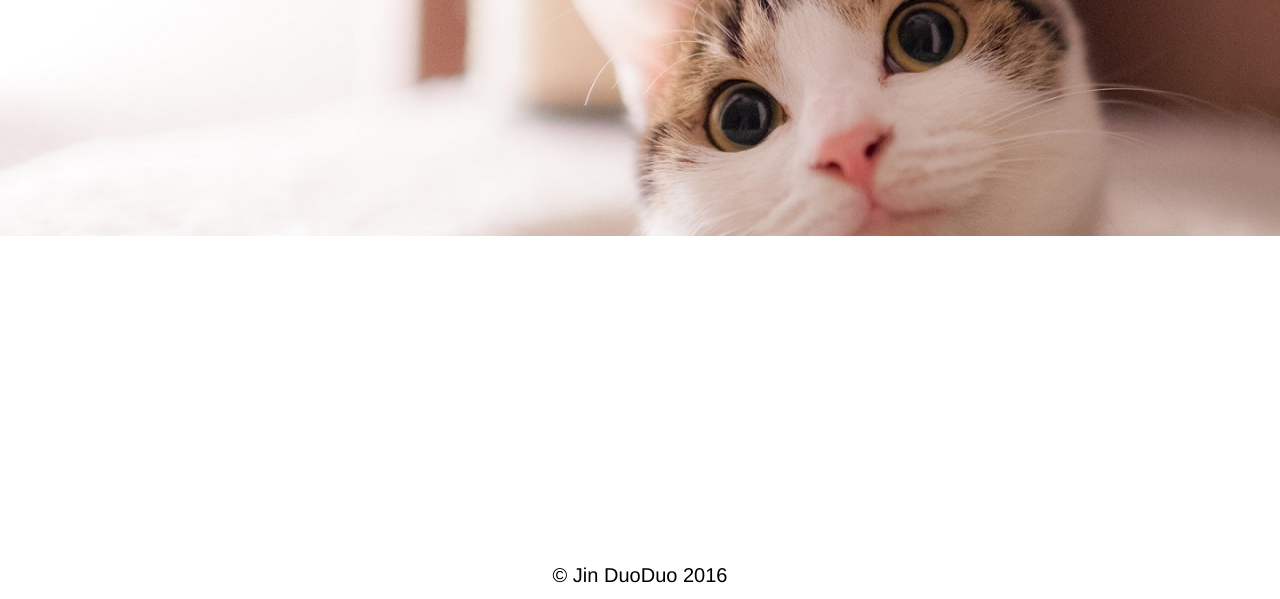
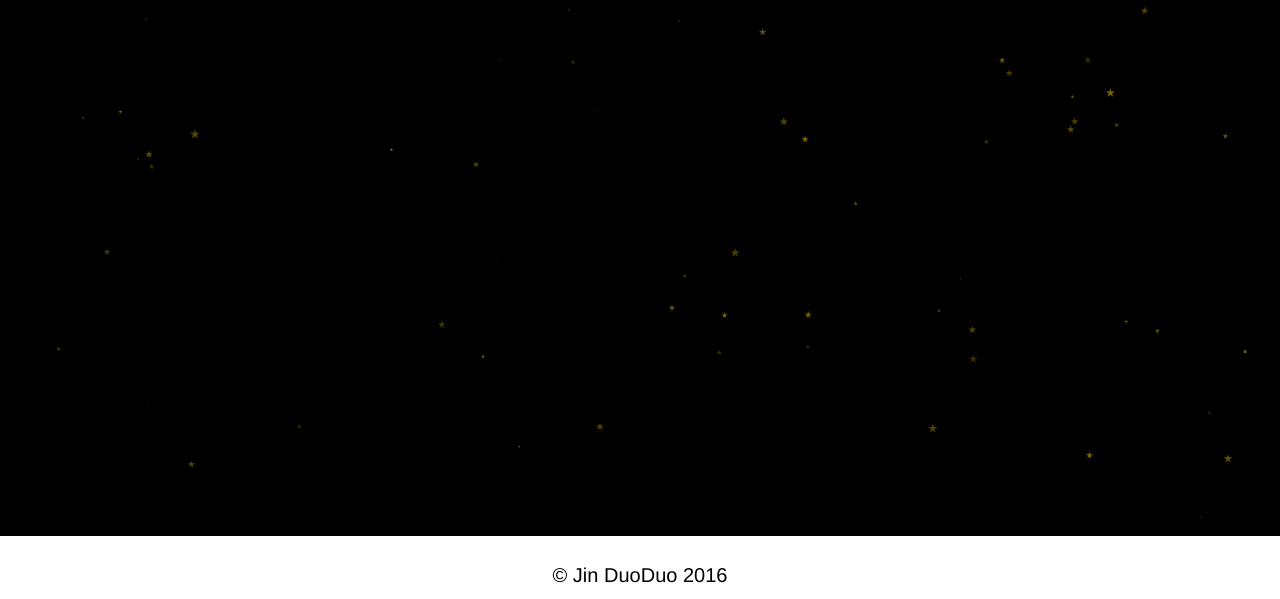
Before and after one commit to jinduoduolol/jinduoduolol.github.com, a plain HTML site: page index.html in a window 1280 px wide. Shown: the part 264-863 px from the top of the page. Drawn offline with nearby package versions, Linux system fonts and the light colour scheme.

Commit message:
add particles

```diff
--- a/assets/css/main.css
+++ b/assets/css/main.css
@@ -7,7 +7,7 @@
  */
 
 body {
-  background-color: #f2f2f2;
+    background-color: #f2f2f2;
     font-family: "Lato";
     font-weight: 300;
     font-size: 16px;
@@ -44,7 +44,7 @@ footer p {
 
 /* Header Wrap */
 #headerwrap {
-	background: url(../img/header-bg.jpg) no-repeat center top;
+	/* background: url(../img/header-bg.jpg) no-repeat center top; */
 	margin-top: 0px;
 	padding-top:140px;
 	text-align:center;
@@ -57,11 +57,6 @@ footer p {
     -moz-background-size: 100%;
     -o-background-size: 100%;
     background-size: 100%;
-
-    -webkit-background-size: cover;
-    -moz-background-size: cover;
-    -o-background-size: cover;
-    background-size: cover;
 }
 
 #headerwrap h1 {
@@ -74,32 +69,22 @@ footer p {
 	color: white;
 }
 
-/* Global Values */
-
-.desc {
-	padding-top: 50px;
+canvas {
+  display: block;
+  vertical-align: bottom;
 }
 
-.desc p {
-	color: #2f2f2f;
+/* ---- particles.js container ---- */
+
+#particles-js {
+  position: absolute;
+  top: 0;
+  z-index: -1;
+  width: 100%;
+  height: 100%;
+  background-color: #000000;
+  background-image: url("");
+  background-repeat: no-repeat;
+  background-size: cover;
+  background-position: 50% 50%;
 }
-
-.desc t {
-	color: #34495e;
-	font-weight: 700;
-}
-
-.desc imp {
-	padding: 6px;
-	color: white;
-	background: #34495e;
-}
-
-.desc more {
-	color: #95a5a6;
-}
-
-
-sm {
-	font-size: 12px;
-}
--- /dev/null
+++ b/assets/js/main.js
@@ -0,0 +1,111 @@
+/* ---- particles.js config ---- */
+particlesJS("particles-js", {
+  "particles": {
+    "number": {
+      "value": 80,
+      "density": {
+        "enable": true,
+        "value_area": 800
+      }
+    },
+    "color": {
+      "value": "#ffd700"
+    },
+    "shape": {
+      "type": "star",
+      "stroke": {
+        "width": 0,
+        "color": "#ffd700"
+      },
+      "polygon": {
+        "nb_sides": 5
+      },
+      "image": {
+        "src": "img/github.svg",
+        "width": 100,
+        "height": 100
+      }
+    },
+    "opacity": {
+      "value": 0.3,
+      "random": false,
+      "anim": {
+        "enable": true,
+        "speed": 1,
+        "opacity_min": 0.1,
+        "sync": false
+      }
+    },
+    "size": {
+      "value": 3,
+      "random": true,
+      "anim": {
+        "enable": false,
+        "speed": 40,
+        "size_min": 0.1,
+        "sync": false
+      }
+    },
+    "line_linked": {
+      "enable": false,
+      "distance": 150,
+      "color": "#ffffff",
+      "opacity": 0.4,
+      "width": 1
+    },
+    "move": {
+      "enable": true,
+      "speed": 1,
+      "direction": "none",
+      "random": true,
+      "straight": false,
+      "out_mode": "out",
+      "bounce": true,
+      "attract": {
+        "enable": true,
+        "rotateX": 600,
+        "rotateY": 1200
+      }
+    }
+  },
+  "interactivity": {
+    "detect_on": "canvas",
+    "events": {
+      "onhover": {
+        "enable": false,
+        "mode": "repulse"
+      },
+      "onclick": {
+        "enable": true,
+        "mode": "push"
+      },
+      "resize": true
+    },
+    "modes": {
+      "grab": {
+        "distance": 140,
+        "line_linked": {
+          "opacity": 1
+        }
+      },
+      "bubble": {
+        "distance": 400,
+        "size": 40,
+        "duration": 2,
+        "opacity": 8,
+        "speed": 3
+      },
+      "repulse": {
+        "distance": 200,
+        "duration": 0.4
+      },
+      "push": {
+        "particles_nb": 4
+      },
+      "remove": {
+        "particles_nb": 2
+      }
+    }
+  },
+  "retina_detect": true
+});
--- a/index.html
+++ b/index.html
@@ -4,6 +4,7 @@
 	<title>金多多</title>
     <meta name="description" content="金多多的个人主页">
 	<link href="assets/css/main.css" rel="stylesheet">
+    <link rel="stylesheet" href="https://cdn.bootcss.com/bootstrap/3.3.5/css/bootstrap.min.css">
 </head>
 <body>
 <div id="headerwrap">
@@ -16,11 +17,13 @@
 		</div><!--/.row -->
 	</div><!--/.container -->
 </div><!--/.#headerwrap -->
-<link rel="stylesheet" href="http://cdn.bootcss.com/bootstrap/3.3.5/css/bootstrap.min.css">
-<script src="http://cdn.bootcss.com/jquery/1.11.3/jquery.min.js"></script>
-<script src="http://cdn.bootcss.com/bootstrap/3.3.5/js/bootstrap.min.js"></script>
+<div id="particles-js"></div>
 <footer>
 	<p>&copy; Jin DuoDuo 2016</p>
 </footer>
+<script src="https://cdn.bootcss.com/jquery/2.2.4/jquery.min.js"></script>
+<script src="https://cdn.bootcss.com/bootstrap/3.3.5/js/bootstrap.min.js"></script>
+<script src="https://cdn.bootcss.com/particles.js/2.0.0/particles.min.js"></script>
+<script src="assets/js/main.js"></script>
 </body>
 </html>
```
Lines whose indentation alone changed are shown as unchanged.
